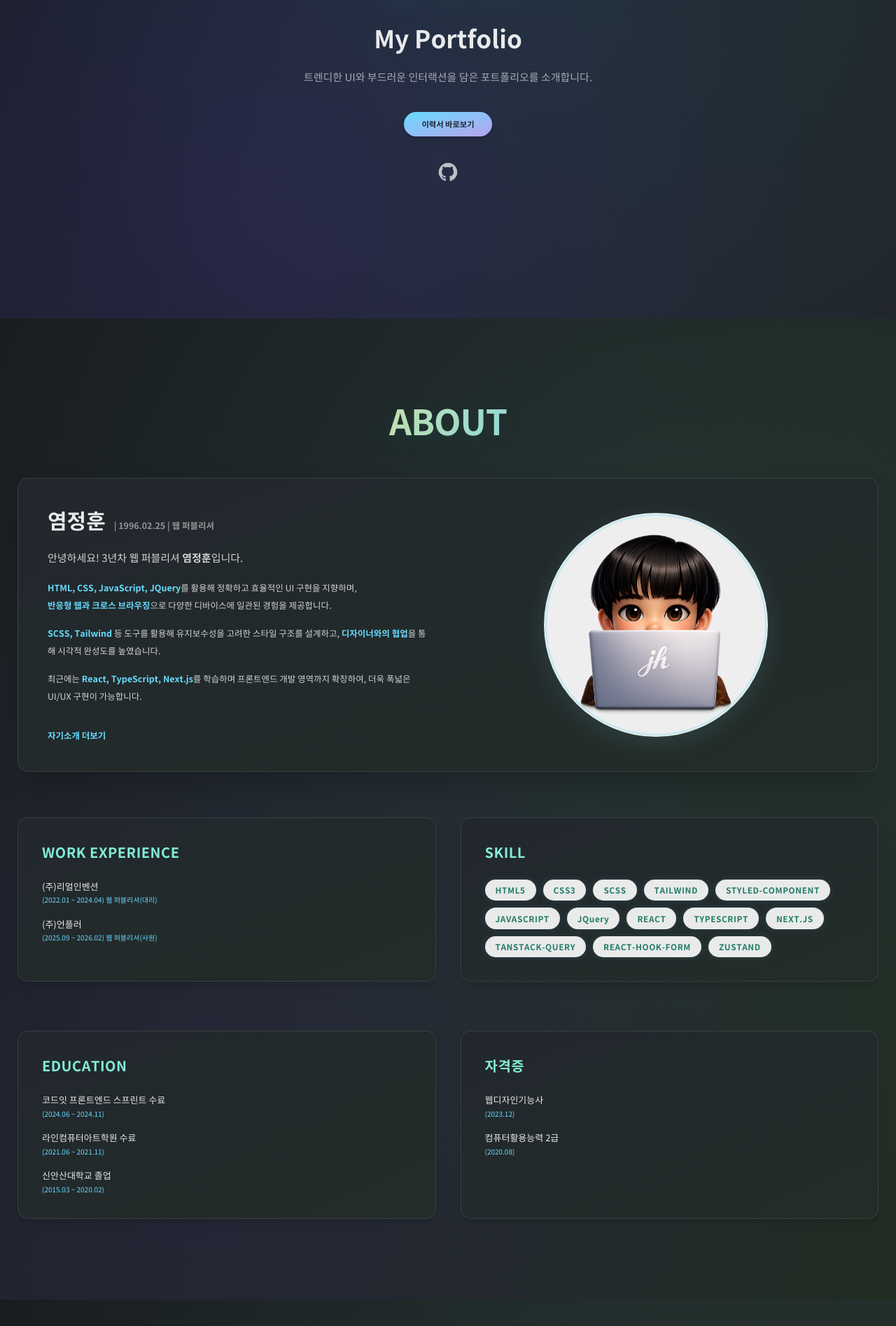
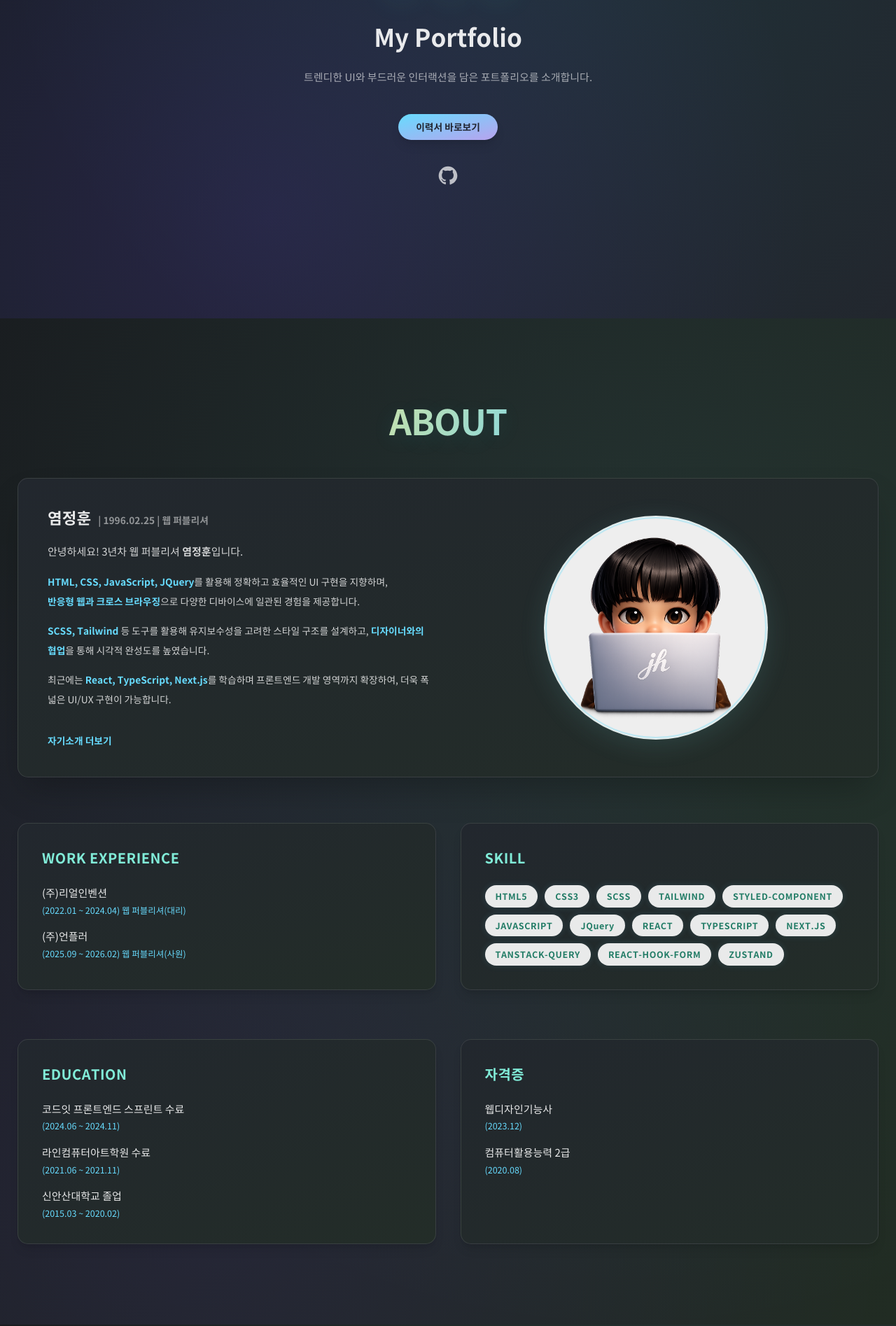
Before and after one commit to dang-96/jh-portfolio, a React (Create React App) app: page / in a window 1280 px wide. Shown: the part 345-2240 px from the top of the page at 70% size. Built offline with nearby package versions, Linux system fonts and the light colour scheme.

Commit message:
폰트 사이즈 수정

```diff
--- a/src/components/Header.jsx
+++ b/src/components/Header.jsx
@@ -57,7 +57,7 @@ function Header() {
               href={item.href}
               onClick={closeMenu}
               className={clsx(
-                "text-3xl md:text-4xl font-bold py-3 transition-colors",
+                "text-[1.625rem] md:text-[1.875rem] font-bold py-3 transition-colors",
                 isActive ? "text-[#67dbfe]" : "text-white hover:text-[#7dd6ea]",
               )}
             >
@@ -91,7 +91,7 @@ function Header() {
         <h1 className="flex items-center h-full py-2">
           <a
             href="/"
-            className="leading-[1.25] pb-4 pt-0.5 text-2xl sm:text-3xl lg:text-[3.2rem] font-extrabold tracking-tight transition-colors hover:opacity-90 block"
+            className="leading-[1.25] pb-4 pt-0.5 text-[2rem] sm:text-[2.25rem] lg:text-[2.5rem] font-extrabold tracking-tight transition-colors hover:opacity-90 block"
             style={{
               background:
                 "linear-gradient(110deg, #ffe980 20%, #7dd6ea 65%, #6ee7b7 100%)",
@@ -113,7 +113,7 @@ function Header() {
                   <a
                     href={item.href}
                     className={clsx(
-                      "text-xl xl:text-[1.5rem] 2xl:text-[1.75rem] font-bold relative focus:outline-none transition-colors duration-200",
+                      "text-[1.25rem] xl:text-[1.375rem] 2xl:text-[1.5rem] font-bold relative focus:outline-none transition-colors duration-200",
                       "after:content-[''] after:block after:absolute after:left-0 after:-bottom-1 after:h-[2.5px] after:origin-left after:transition-transform after:duration-300",
                       isActive
                         ? "text-[#67dbfe] after:w-full after:scale-x-100 after:bg-[#67dbfe]"
--- a/src/components/sections/About.jsx
+++ b/src/components/sections/About.jsx
@@ -42,17 +42,17 @@ function AboutAnimatedBlocks({ cardBg, pointColor }) {
         className={`${cardBg} flex flex-col-reverse md:flex-row md:items-center justify-center rounded-3xl p-[2.6rem] md:p-[4.2rem] gap-[4.5rem] mb-[6.5rem] shadow-2xl border border-white/10`}
       >
           <div className="flex-1">
-            <h3 className="font-bold text-[2.4rem] md:text-[3rem] mb-8 text-white/90 leading-[1.22]">
+            <h3 className="font-bold text-[2rem] md:text-[2.25rem] mb-8 text-white/90 leading-[1.22]">
               염정훈{" "}
-              <span className="text-white/50 text-xl ml-2">
+              <span className="text-white/50 text-[1.25rem] md:text-[1.375rem] ml-2">
                 | 1996.02.25 | 웹 퍼블리셔
               </span>
             </h3>
-            <p className="text-[1.35rem] md:text-[1.5rem] text-white/80 mb-6 leading-[2]">
+            <p className="text-[1.375rem] md:text-[1.5rem] text-white/80 mb-6 leading-[2]">
               안녕하세요! 3년차 웹 퍼블리셔{" "}
               <span className="font-semibold">염정훈</span>입니다.
             </p>
-            <p className="text-[1.18rem] md:text-[1.25rem] text-white/80 mb-6 leading-[2]">
+            <p className="text-[1.25rem] md:text-[1.375rem] text-white/80 mb-6 leading-[2]">
               <strong className={`${pointColor}`}>
                 HTML, CSS, JavaScript, JQuery
               </strong>
@@ -63,13 +63,13 @@ function AboutAnimatedBlocks({ cardBg, pointColor }) {
               </strong>
               으로 다양한 디바이스에 일관된 경험을 제공합니다.
             </p>
-            <p className="text-[1.18rem] md:text-[1.25rem] text-white/80 mb-6 leading-[2]">
+            <p className="text-[1.25rem] md:text-[1.375rem] text-white/80 mb-6 leading-[2]">
               <strong className={pointColor}>SCSS, Tailwind</strong> 등 도구를
               활용해 유지보수성을 고려한 스타일 구조를 설계하고,
               <strong className={pointColor}> 디자이너와의 협업</strong>을 통해
               시각적 완성도를 높였습니다.
             </p>
-            <p className="text-[1.18rem] md:text-[1.25rem] text-white/80 mb-10 leading-[2]">
+            <p className="text-[1.25rem] md:text-[1.375rem] text-white/80 mb-10 leading-[2]">
               최근에는{" "}
               <strong className={`${pointColor}`}>
                 React, TypeScript, Next.js
@@ -78,7 +78,7 @@ function AboutAnimatedBlocks({ cardBg, pointColor }) {
               구현이 가능합니다.
             </p>
             <a
-              className={`inline-flex items-center gap-3 mt-4 text-xl font-bold ${pointColor} relative group
+              className={`inline-flex items-center gap-3 mt-4 text-[1.25rem] md:text-[1.375rem] font-bold ${pointColor} relative group
                 hover:underline underline-offset-4 transition-all duration-150`}
               href="https://www.notion.so/1e3426fffa2b80d1ba1ae25added40d2"
               target="_blank"
@@ -112,19 +112,19 @@ function AboutAnimatedBlocks({ cardBg, pointColor }) {
           <div
             className={`${cardBg} flex-1 rounded-3xl p-[2.8rem] md:p-[3.4rem] shadow-lg border border-white/10 flex flex-col`}
           >
-            <h3 className="text-[2rem] font-bold mb-10 text-[#81ecd8] tracking-wide">
+            <h3 className="text-[1.75rem] md:text-[2rem] font-bold mb-10 text-[#81ecd8] tracking-wide">
               WORK EXPERIENCE
             </h3>
             <ul className="[&_li]:mb-7 [&_li:last-child]:mb-0">
-              <li className="text-white/90 text-[1.3rem] flex flex-col gap-1">
+              <li className="text-white/90 text-[1.375rem] md:text-[1.5rem] flex flex-col gap-1.5">
                 (주)리얼인벤션
-                <span className="text-base text-[#67dbfe]">
+                <span className="text-[1.125rem] md:text-[1.25rem] text-[#67dbfe]">
                   (2022.01 ~ 2024.04) 웹 퍼블리셔(대리)
                 </span>
               </li>
-              <li className="text-white/90 text-[1.3rem] flex flex-col gap-1">
+              <li className="text-white/90 text-[1.375rem] md:text-[1.5rem] flex flex-col gap-1.5">
                 (주)언플러
-                <span className="text-base text-[#67dbfe]">
+                <span className="text-[1.125rem] md:text-[1.25rem] text-[#67dbfe]">
                   (2025.09 ~ 2026.02) 웹 퍼블리셔(사원)
                 </span>
               </li>
@@ -134,14 +134,14 @@ function AboutAnimatedBlocks({ cardBg, pointColor }) {
           <div
             className={`${cardBg} flex-1 rounded-3xl p-[2.8rem] md:p-[3.4rem] shadow-lg border border-white/10 flex flex-col`}
           >
-            <h3 className="text-[2rem] font-bold mb-10 text-[#81ecd8] tracking-wide">
+            <h3 className="text-[1.75rem] md:text-[2rem] font-bold mb-10 text-[#81ecd8] tracking-wide">
               SKILL
             </h3>
             <ul className="flex flex-wrap gap-4">
               {SKILLS.map((skill) => (
                 <li
                   key={skill}
-                  className="text-[1.18rem] py-2.5 px-6 rounded-full bg-white/90 font-semibold tracking-wider text-[#227c66] shadow-[0_0_8px_1.5px_rgba(103,219,254,0.10)] transition-all hover:bg-[#67dbfe]/85 hover:text-[#182025]"
+                  className="text-[1.125rem] md:text-[1.25rem] py-2.5 px-6 rounded-full bg-white/90 font-semibold tracking-wider text-[#227c66] shadow-[0_0_8px_1.5px_rgba(103,219,254,0.10)] transition-all hover:bg-[#67dbfe]/85 hover:text-[#182025]"
                 >
                   {skill}
                 </li>
@@ -162,25 +162,25 @@ function AboutAnimatedBlocks({ cardBg, pointColor }) {
           <div
             className={`${cardBg} flex-1 rounded-3xl p-[2.8rem] md:p-[3.4rem] shadow-lg border border-white/10 flex flex-col`}
           >
-            <h3 className="text-[2rem] font-bold mb-10 text-[#81ecd8] tracking-wide">
+            <h3 className="text-[1.75rem] md:text-[2rem] font-bold mb-10 text-[#81ecd8] tracking-wide">
               EDUCATION
             </h3>
             <ul className="[&_li]:mb-7 [&_li:last-child]:mb-0">
-              <li className="text-white/90 text-[1.3rem] flex flex-col gap-1">
+              <li className="text-white/90 text-[1.375rem] md:text-[1.5rem] flex flex-col gap-1.5">
                 코드잇 프론트엔드 스프린트 수료
-                <span className="text-base text-[#67dbfe]">
+                <span className="text-[1.125rem] md:text-[1.25rem] text-[#67dbfe]">
                   (2024.06 ~ 2024.11)
                 </span>
               </li>
-              <li className="text-white/90 text-[1.3rem] flex flex-col gap-1">
+              <li className="text-white/90 text-[1.375rem] md:text-[1.5rem] flex flex-col gap-1.5">
                 라인컴퓨터아트학원 수료
-                <span className="text-base text-[#67dbfe]">
+                <span className="text-[1.125rem] md:text-[1.25rem] text-[#67dbfe]">
                   (2021.06 ~ 2021.11)
                 </span>
               </li>
-              <li className="text-white/90 text-[1.3rem] flex flex-col gap-1">
+              <li className="text-white/90 text-[1.375rem] md:text-[1.5rem] flex flex-col gap-1.5">
                 신안산대학교 졸업
-                <span className="text-base text-[#67dbfe]">
+                <span className="text-[1.125rem] md:text-[1.25rem] text-[#67dbfe]">
                   (2015.03 ~ 2020.02)
                 </span>
               </li>
@@ -190,17 +190,17 @@ function AboutAnimatedBlocks({ cardBg, pointColor }) {
           <div
             className={`${cardBg} flex-1 rounded-3xl p-[2.8rem] md:p-[3.4rem] shadow-lg border border-white/10 flex flex-col`}
           >
-            <h3 className="text-[2rem] font-bold mb-10 text-[#81ecd8] tracking-wide">
+            <h3 className="text-[1.75rem] md:text-[2rem] font-bold mb-10 text-[#81ecd8] tracking-wide">
               자격증
             </h3>
             <ul className="[&_li]:mb-7 [&_li:last-child]:mb-0">
-              <li className="text-white/90 text-[1.3rem] flex flex-col gap-1">
+              <li className="text-white/90 text-[1.375rem] md:text-[1.5rem] flex flex-col gap-1.5">
                 웹디자인기능사
-                <span className="text-base text-[#67dbfe]">(2023.12)</span>
+                <span className="text-[1.125rem] md:text-[1.25rem] text-[#67dbfe]">(2023.12)</span>
               </li>
-              <li className="text-white/90 text-[1.3rem] flex flex-col gap-1">
+              <li className="text-white/90 text-[1.375rem] md:text-[1.5rem] flex flex-col gap-1.5">
                 컴퓨터활용능력 2급
-                <span className="text-base text-[#67dbfe]">(2020.08)</span>
+                <span className="text-[1.125rem] md:text-[1.25rem] text-[#67dbfe]">(2020.08)</span>
               </li>
             </ul>
           </div>
--- a/src/components/sections/Visual.jsx
+++ b/src/components/sections/Visual.jsx
@@ -60,7 +60,7 @@ function Visual() {
             transform: trail[0].y.to((v) => `translateY(${v}px)`),
             backdropFilter: "blur(3px)",
           }}
-          className="mb-10 sm:mb-12 inline-flex items-center gap-3 px-6 py-2.5 rounded-full font-semibold uppercase text-base tracking-wider text-[#85e9c9] bg-white/5 border border-[#53dec0]/30"
+          className="mb-10 sm:mb-12 inline-flex items-center gap-3 px-6 py-2.5 rounded-full font-semibold uppercase text-[1.125rem] md:text-[1.25rem] tracking-wider text-[#85e9c9] bg-white/5 border border-[#53dec0]/30"
         >
           {items[0]}
         </animated.div>
@@ -98,7 +98,7 @@ function Visual() {
             opacity: trail[3].opacity,
             transform: trail[3].y.to((v) => `translateY(${v}px)`),
           }}
-          className="max-w-3xl mx-auto text-xl sm:text-2xl text-white/60 font-normal leading-relaxed mb-14 sm:mb-16"
+          className="max-w-3xl mx-auto text-[1.375rem] md:text-[1.5rem] text-white/60 font-normal leading-relaxed mb-14 sm:mb-16"
         >
           {items[3]}
         </animated.p>
@@ -108,7 +108,7 @@ function Visual() {
           <a
             href="https://fair-verdict-78d.notion.site/1e3426fffa2b80d1ba1ae25added40d2"
             target="_blank"
-            className="px-10 py-3.5 rounded-full bg-gradient-to-br from-[#67dbfe] to-[#b8a3ee] text-[#212530] font-bold text-lg shadow-lg hover:from-[#81ecd8] hover:to-[#67dbfe] hover:scale-105 focus:scale-105 focus:ring-2 focus:ring-[#67dbfe] transition-all duration-150"
+            className="px-10 py-3.5 rounded-full bg-gradient-to-br from-[#67dbfe] to-[#b8a3ee] text-[#212530] font-bold text-[1.25rem] md:text-[1.375rem] shadow-lg hover:from-[#81ecd8] hover:to-[#67dbfe] hover:scale-105 focus:scale-105 focus:ring-2 focus:ring-[#67dbfe] transition-all duration-150"
             rel="noreferrer"
           >
             이력서 바로보기
--- a/src/components/sections/Works.jsx
+++ b/src/components/sections/Works.jsx
@@ -158,13 +158,13 @@ function Works() {
               }}
               className={`${cardBg} rounded-3xl p-6 sm:p-8 shadow-xl transition-shadow hover:shadow-2xl`}
             >
-              <span className="text-[1.2rem] sm:text-[1.35rem] text-[#67dbfe] font-medium block mb-2">
+              <span className="text-[1.125rem] md:text-[1.25rem] text-[#67dbfe] font-medium block mb-2">
                 {item.subTitle}
               </span>
-              <strong className="text-[1.5rem] sm:text-[1.85rem] font-bold text-white/95 block mb-2 leading-snug">
+              <strong className="text-[1.5rem] md:text-[1.625rem] font-bold text-white/95 block mb-2 leading-snug">
                 {item.title}
               </strong>
-              <p className="text-[1.1rem] sm:text-[1.2rem] text-white/75 leading-relaxed">
+              <p className="text-[1.25rem] md:text-[1.375rem] text-white/75 leading-relaxed">
                 {item.desc}
               </p>
             </li>
```
Also changed, not shown: src/components/AnimatedProjectList.jsx (+4 -4 lines).
